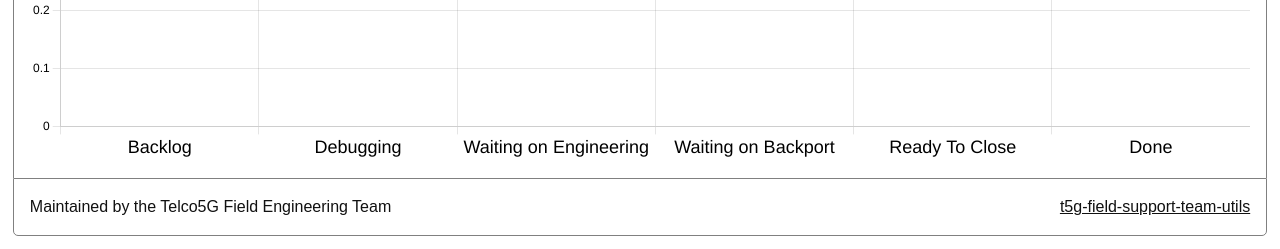
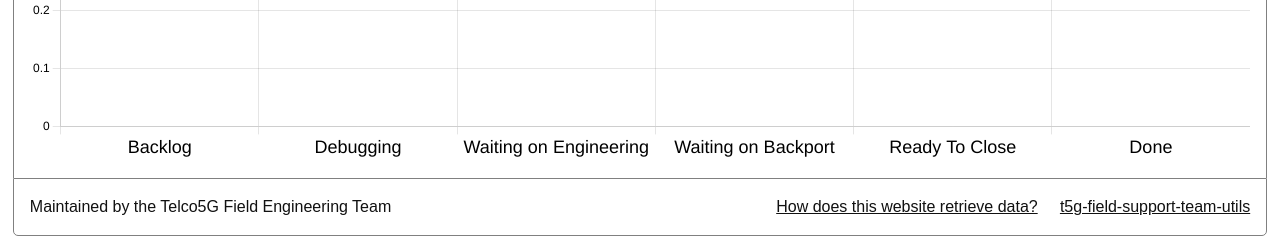
Before and after one commit to RHsyseng/t5g-field-support-team-utils, a Python web app: template dashboard/src/t5gweb/templates/ui/index.html in a window 1280 px wide. Shown: the part 806-1055 px from the top of the page. Run offline with Jinja, Linux system fonts and the light colour scheme; the template is opened without the code that fills it: most values are stand-ins (such as "Sample title", 1, 10 or a date in 2020); some libraries are stand-ins or nearby versions.

Commit message:
add data retrieval info

```diff
--- a/dashboard/src/t5gweb/templates/skeleton.html
+++ b/dashboard/src/t5gweb/templates/skeleton.html
@@ -97,12 +97,20 @@
 
 <body>
   <div class="content">{% block content %}{% endblock %}</div>
-  <div class="footer">
+  <div class="footer d-flex flex-wrap justify-content-between align-items-center">
     {% block footer %}
     <div class=left>
       Maintained by the Telco5G Field Engineering Team
     </div>
-    <a href="https://github.com/RHsyseng/t5g-field-support-team-utils" target="_blank">t5g-field-support-team-utils</a>
+    <div class="d-flex justify-content-between">
+      <div class="muted"><a href="#" data-bs-html="true" data-bs-toggle="tooltip" data-bs-title="1. We update the card data from Jira once an hour
+        <br>2. We update the case data from the case portal once every 15 minutes
+        <br>3. We update the bug data from Bugzilla/Jira once every 12 hours
+        <br>4. We update the escalations data from Jira every 6 hours">How does this website retrieve data?</a>
+      </div>
+      &nbsp; &nbsp; &nbsp;
+      <a href="https://github.com/RHsyseng/t5g-field-support-team-utils" target="_blank">t5g-field-support-team-utils</a>
+    </div>
     {% endblock %}
   </div>
 
@@ -120,7 +128,10 @@
          console.log(e);
       });
   </script>
-
+  <script>
+    const tooltipTriggerList = document.querySelectorAll('[data-bs-toggle="tooltip"]')
+    const tooltipList = [...tooltipTriggerList].map(tooltipTriggerEl => new bootstrap.Tooltip(tooltipTriggerEl))
+  </script>
 <script type="text/javascript" charset="utf8" src="{{ url_for('static', filename='js/refresh.js') }}"></script>
 </body>
 
```
